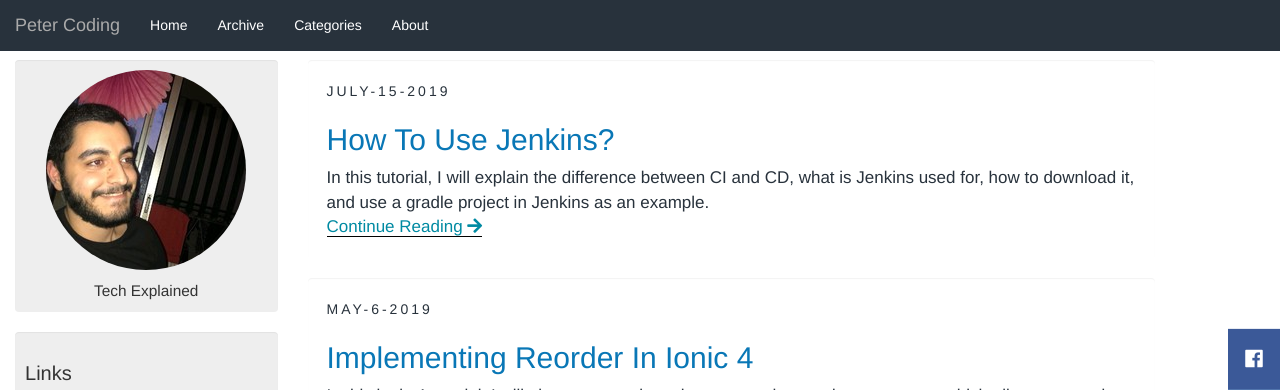
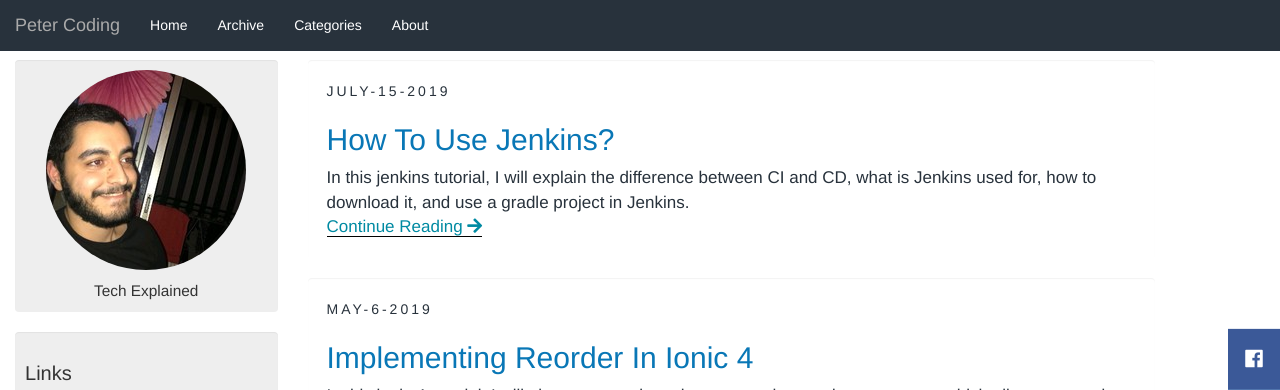
Before and after one commit to aximilli1212/peterhdd.github.io, a Jekyll site: the page built from index.html, in a window 1280 px wide and 900 px high, cut to the strip 0-390 px from the top of the window. Built offline with Jekyll 4.4.1, drawn with Linux system fonts in a browser that asks for light colours; nearby versions of some CDN libraries; the list of posts is cut into pages by our own code; comment, search, counter and statistics services are not loaded.

Commit message:
update description

```diff
--- a/_posts/2019-07-15-how-to-use-jenkins.md
+++ b/_posts/2019-07-15-how-to-use-jenkins.md
@@ -2,7 +2,7 @@
 layout: post
 comments: true
 title: How To Use Jenkins?
-description: In this tutorial, I will explain the difference between CI and CD, what is Jenkins used for, how to download it, and use a gradle project in Jenkins as an example.
+description: In this jenkins tutorial, I will explain the difference between CI and CD, what is Jenkins used for, how to download it, and use a gradle project in Jenkins.
 ids: 7
 image: /assets/images/jenkinslogo.jpg
 category: DevOps
```
